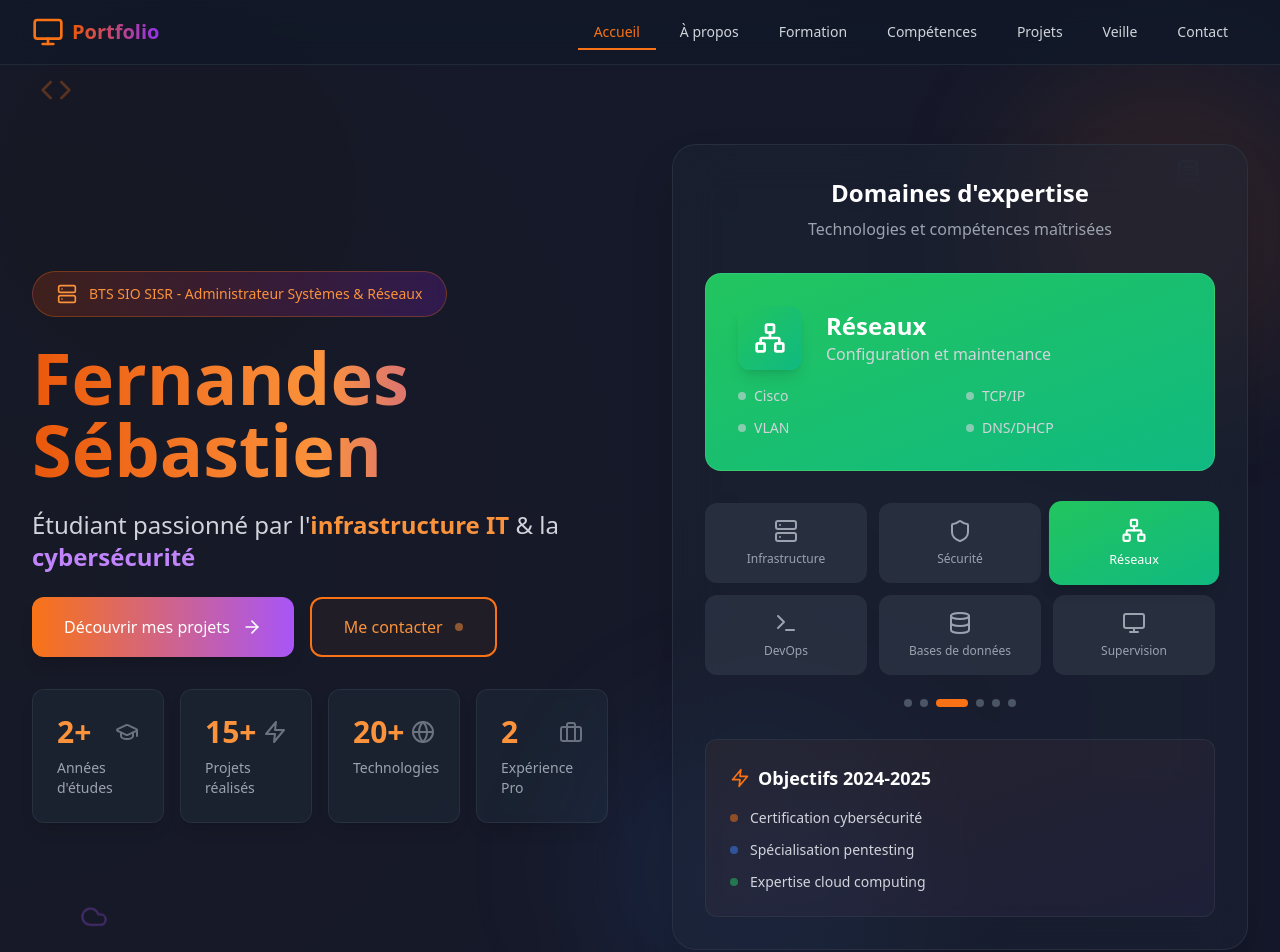
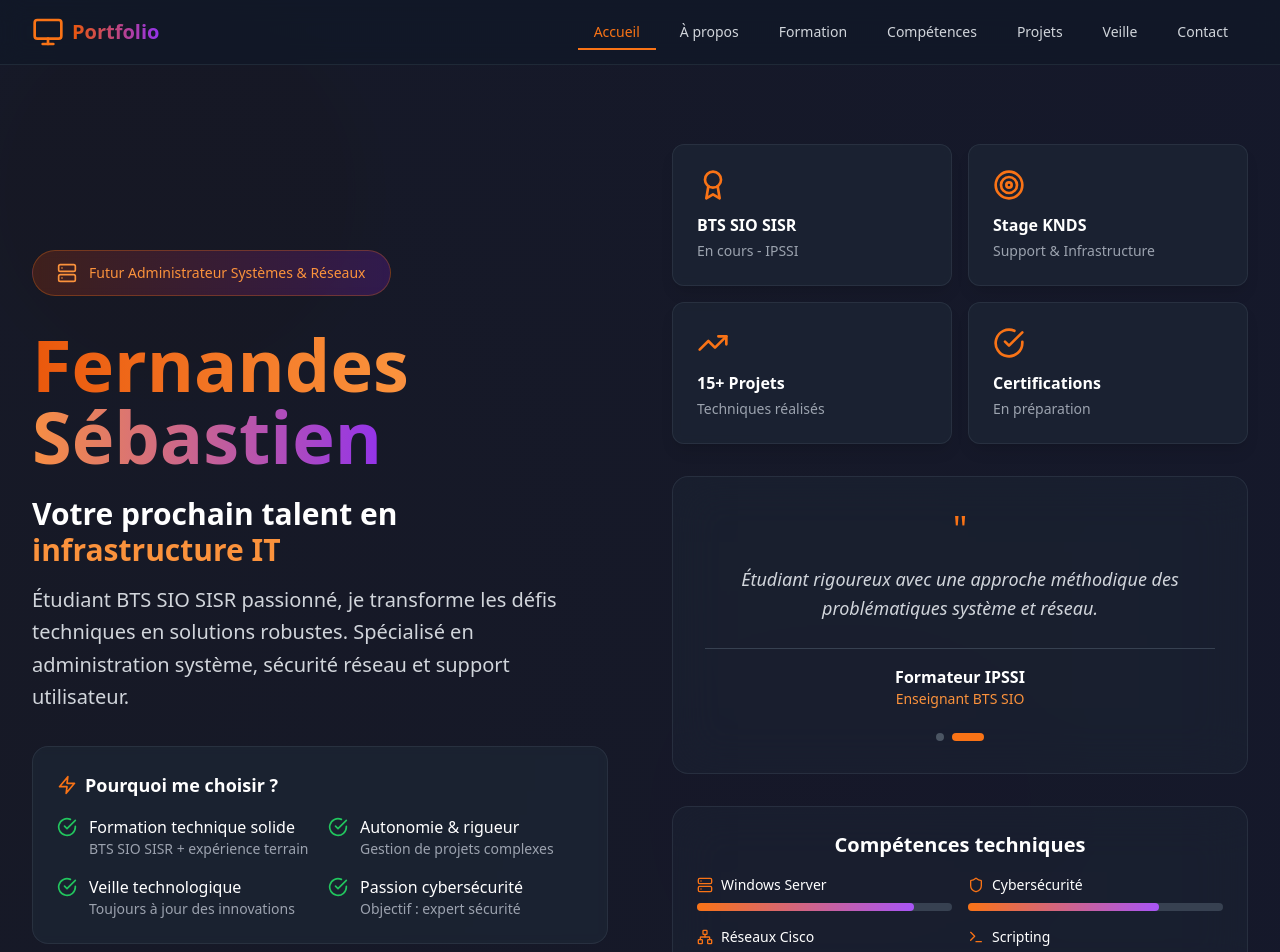
Before and after one commit to CapitaineRick/Portfolio, a React (Vite) app: page / in a window 1280 px wide. Shown: the top 952 px of the page. Built offline with nearby package versions, Linux system fonts and the light colour scheme.

Commit message:
Hero section plus vendeur et professionnel

```diff
--- a/src/components/sections/Hero.tsx
+++ b/src/components/sections/Hero.tsx
@@ -1,53 +1,28 @@
 import React, { useEffect, useRef, useState } from 'react';
-import { Server, ArrowRight, Terminal, Shield, Network, Code, Database, Cloud, Cpu, HardDrive, Wifi, Lock, Monitor, Zap, Globe, GraduationCap, Briefcase } from 'lucide-react';
+import { Server, ArrowRight, Terminal, Shield, Network, Code, Database, Cloud, Cpu, HardDrive, Wifi, Lock, Monitor, Zap, Globe, GraduationCap, Briefcase, Award, Target, TrendingUp, CheckCircle } from 'lucide-react';
 
 const Hero: React.FC = () => {
   const heroRef = useRef<HTMLDivElement>(null);
-  const [activeSkill, setActiveSkill] = useState(0);
+  const [currentTestimonial, setCurrentTestimonial] = useState(0);
 
-  const skills = [
+  const testimonials = [
     {
-      icon: Server,
-      label: 'Infrastructure',
-      gradient: 'from-orange-500 to-red-500',
-      description: 'Administration système Windows & Linux',
-      technologies: ['Windows Server', 'Linux', 'VMware', 'Proxmox']
+      text: "Sébastien a démontré une excellente maîtrise technique et une grande autonomie lors de son stage.",
+      author: "Responsable IT - KNDS",
+      role: "Maître de stage"
     },
     {
-      icon: Shield,
-      label: 'Sécurité',
-      gradient: 'from-blue-500 to-cyan-500',
-      description: 'Protection et audit des systèmes',
-      technologies: ['Pare-feu', 'VPN', 'Wireshark', 'Kali Linux']
-    },
-    {
-      icon: Network,
-      label: 'Réseaux',
-      gradient: 'from-green-500 to-emerald-500',
-      description: 'Configuration et maintenance',
-      technologies: ['Cisco', 'TCP/IP', 'VLAN', 'DNS/DHCP']
-    },
-    {
-      icon: Terminal,
-      label: 'DevOps',
-      gradient: 'from-purple-500 to-pink-500',
-      description: 'Automatisation et scripts',
-      technologies: ['Bash', 'PowerShell', 'Python', 'Docker']
-    },
-    {
-      icon: Database,
-      label: 'Bases de données',
-      gradient: 'from-indigo-500 to-purple-500',
-      description: 'Gestion et administration',
-      technologies: ['MySQL', 'PostgreSQL', 'MongoDB', 'Redis']
-    },
-    {
-      icon: Monitor,
-      label: 'Supervision',
-      gradient: 'from-teal-500 to-green-500',
-      description: 'Monitoring et alertes',
-      technologies: ['Zabbix', 'Nagios', 'Grafana', 'GLPI']
+      text: "Étudiant rigoureux avec une approche méthodique des problématiques système et réseau.",
+      author: "Formateur IPSSI",
+      role: "Enseignant BTS SIO"
     }
+  ];
+
+  const achievements = [
+    { icon: Award, label: "BTS SIO SISR", desc: "En cours - IPSSI" },
+    { icon: Target, label: "Stage KNDS", desc: "Support & Infrastructure" },
+    { icon: TrendingUp, label: "15+ Projets", desc: "Techniques réalisés" },
+    { icon: CheckCircle, label: "Certifications", desc: "En préparation" }
   ];
 
   useEffect(() => {
@@ -74,11 +49,11 @@ const Hero: React.FC = () => {
 
   useEffect(() => {
     const interval = setInterval(() => {
-      setActiveSkill((prev) => (prev + 1) % skills.length);
-    }, 3000);
+      setCurrentTestimonial((prev) => (prev + 1) % testimonials.length);
+    }, 4000);
 
     return () => clearInterval(interval);
-  }, [skills.length]);
+  }, [testimonials.length]);
 
   const scrollToProjects = () => {
     const projectsSection = document.querySelector('#projects');
@@ -99,27 +74,11 @@ const Hero: React.FC = () => {
       id="home"
       className="min-h-screen flex items-center justify-center relative overflow-hidden"
     >
-      {/* Background Elements Enhanced */}
+      {/* Background Elements */}
       <div className="absolute inset-0">
         <div className="absolute top-0 -left-4 w-96 h-96 bg-orange-500/10 rounded-full mix-blend-multiply filter blur-xl animate-blob" />
         <div className="absolute -bottom-8 -right-4 w-96 h-96 bg-blue-500/10 rounded-full mix-blend-multiply filter blur-xl animate-blob animation-delay-2000" />
         <div className="absolute top-1/2 left-1/2 w-96 h-96 bg-purple-500/10 rounded-full mix-blend-multiply filter blur-xl animate-blob animation-delay-4000" />
-
-        {/* Floating Tech Icons */}
-        <div className="absolute inset-0 overflow-hidden pointer-events-none">
-          <div className="absolute top-20 left-10 animate-bounce" style={{ animationDelay: '0s', animationDuration: '3s' }}>
-            <Code className="w-8 h-8 text-orange-500/30" />
-          </div>
-          <div className="absolute top-40 right-20 animate-bounce" style={{ animationDelay: '1s', animationDuration: '4s' }}>
-            <Database className="w-6 h-6 text-blue-500/30" />
-          </div>
-          <div className="absolute bottom-40 left-20 animate-bounce" style={{ animationDelay: '2s', animationDuration: '3.5s' }}>
-            <Cloud className="w-7 h-7 text-purple-500/30" />
-          </div>
-          <div className="absolute bottom-20 right-10 animate-bounce" style={{ animationDelay: '0.5s', animationDuration: '4.5s' }}>
-            <Wifi className="w-5 h-5 text-green-500/30" />
-          </div>
-        </div>
       </div>
 
       <div className="max-w-7xl mx-auto px-4 sm:px-6 lg:px-8 py-20 relative">
@@ -127,23 +86,72 @@ const Hero: React.FC = () => {
           ref={heroRef}
           className="flex flex-col lg:flex-row items-center gap-16 transition-all duration-300 opacity-0 translate-y-10"
         >
-          {/* Left Column - Enhanced */}
+          {/* Left Column - Value Proposition */}
           <div className="lg:w-1/2 space-y-8">
-            <div className="space-y-6 text-center lg:text-left">
+            {/* Badge professionnel */}
             <div className="inline-flex items-center gap-3 px-6 py-3 rounded-full bg-gradient-to-r from-orange-900/40 to-purple-900/40 backdrop-blur-sm border border-orange-500/30 text-orange-400 text-sm font-medium">
               <Server className="w-5 h-5" />
-                BTS SIO SISR - Administrateur Systèmes & Réseaux
+              Futur Administrateur Systèmes & Réseaux
             </div>
 
-              <div>
-                <h1 className="text-5xl md:text-6xl lg:text-7xl font-bold mb-6 bg-clip-text text-transparent bg-gradient-to-r from-orange-600 via-orange-400 to-purple-600 leading-tight">
+            {/* Proposition de valeur principale */}
+            <div className="space-y-6 text-center lg:text-left">
+              <h1 className="text-5xl md:text-6xl lg:text-7xl font-bold leading-tight">
+                <span className="bg-clip-text text-transparent bg-gradient-to-r from-orange-600 via-orange-400 to-purple-600">
                   Fernandes Sébastien
+                </span>
               </h1>
-                <p className="text-xl md:text-2xl text-gray-300 leading-relaxed">
-                  Étudiant passionné par l'<span className="text-orange-400 font-semibold">infrastructure IT</span> & la <span className="text-purple-400 font-semibold">cybersécurité</span>
+
+              <div className="space-y-4">
+                <h2 className="text-2xl md:text-3xl font-semibold text-white">
+                  Votre prochain talent en <span className="text-orange-400">infrastructure IT</span>
+                </h2>
+                <p className="text-xl text-gray-300 leading-relaxed max-w-2xl">
+                  Étudiant BTS SIO SISR passionné, je transforme les défis techniques en solutions robustes.
+                  Spécialisé en administration système, sécurité réseau et support utilisateur.
                 </p>
               </div>
+            </div>
 
+            {/* Proposition de valeur unique */}
+            <div className="bg-gray-800/60 backdrop-blur-sm rounded-2xl p-6 border border-gray-700/50">
+              <h3 className="text-lg font-semibold text-white mb-4 flex items-center gap-2">
+                <Zap className="w-5 h-5 text-orange-500" />
+                Pourquoi me choisir ?
+              </h3>
+              <div className="grid grid-cols-1 md:grid-cols-2 gap-4">
+                <div className="flex items-start gap-3">
+                  <CheckCircle className="w-5 h-5 text-green-500 mt-0.5 flex-shrink-0" />
+                  <div>
+                    <div className="font-medium text-white">Formation technique solide</div>
+                    <div className="text-sm text-gray-400">BTS SIO SISR + expérience terrain</div>
+                  </div>
+                </div>
+                <div className="flex items-start gap-3">
+                  <CheckCircle className="w-5 h-5 text-green-500 mt-0.5 flex-shrink-0" />
+                  <div>
+                    <div className="font-medium text-white">Autonomie & rigueur</div>
+                    <div className="text-sm text-gray-400">Gestion de projets complexes</div>
+                  </div>
+                </div>
+                <div className="flex items-start gap-3">
+                  <CheckCircle className="w-5 h-5 text-green-500 mt-0.5 flex-shrink-0" />
+                  <div>
+                    <div className="font-medium text-white">Veille technologique</div>
+                    <div className="text-sm text-gray-400">Toujours à jour des innovations</div>
+                  </div>
+                </div>
+                <div className="flex items-start gap-3">
+                  <CheckCircle className="w-5 h-5 text-green-500 mt-0.5 flex-shrink-0" />
+                  <div>
+                    <div className="font-medium text-white">Passion cybersécurité</div>
+                    <div className="text-sm text-gray-400">Objectif : expert sécurité</div>
+                  </div>
+                </div>
+              </div>
+            </div>
+
+            {/* Call to Action */}
             <div className="flex flex-wrap gap-4 justify-center lg:justify-start">
               <button
                 onClick={scrollToProjects}
@@ -152,9 +160,8 @@ const Hero: React.FC = () => {
                           transition-all duration-300 shadow-lg hover:shadow-orange-500/25
                           flex items-center gap-3 font-medium relative overflow-hidden"
               >
-                  <span className="relative z-10">Découvrir mes projets</span>
+                <span className="relative z-10">Voir mes réalisations</span>
                 <ArrowRight className="w-5 h-5 relative z-10 group-hover:translate-x-1 transition-transform" />
-                  <div className="absolute inset-0 bg-gradient-to-r from-orange-600 to-purple-600 opacity-0 group-hover:opacity-100 transition-opacity"></div>
               </button>
               <button
                 onClick={scrollToContact}
@@ -163,137 +170,93 @@ const Hero: React.FC = () => {
                           transform hover:scale-105 transition-all duration-300
                           flex items-center gap-3 font-medium backdrop-blur-sm"
               >
-                  <span>Me contacter</span>
+                <span>Discutons de votre projet</span>
                 <div className="w-2 h-2 rounded-full bg-current animate-pulse"></div>
               </button>
             </div>
           </div>
 
-            {/* Enhanced Stats */}
-            <div className="grid grid-cols-2 md:grid-cols-4 gap-4">
+          {/* Right Column - Crédibilité & Social Proof */}
+          <div className="lg:w-1/2 relative">
+            <div className="space-y-8">
+
+              {/* Achievements Grid */}
+              <div className="grid grid-cols-2 gap-4">
+                {achievements.map((achievement, index) => (
+                  <div key={index} className="group p-6 rounded-xl bg-gray-800/60 backdrop-blur-sm shadow-lg border border-gray-700/50 hover:border-orange-500/50 transition-all duration-300 hover:scale-105">
+                    <achievement.icon className="w-8 h-8 text-orange-500 mb-3 group-hover:scale-110 transition-transform" />
+                    <div className="font-bold text-white mb-1">{achievement.label}</div>
+                    <div className="text-sm text-gray-400">{achievement.desc}</div>
+                  </div>
+                ))}
+              </div>
+
+              {/* Testimonial Carousel */}
+              <div className="relative bg-gray-800/40 backdrop-blur-xl rounded-2xl p-8 border border-gray-700/50">
+                <div className="text-center">
+                  <div className="text-4xl text-orange-500 mb-4">"</div>
+                  <blockquote className="text-lg text-gray-300 mb-6 italic leading-relaxed">
+                    {testimonials[currentTestimonial].text}
+                  </blockquote>
+                  <div className="border-t border-gray-700 pt-4">
+                    <div className="font-semibold text-white">
+                      {testimonials[currentTestimonial].author}
+                    </div>
+                    <div className="text-sm text-orange-400">
+                      {testimonials[currentTestimonial].role}
+                    </div>
+                  </div>
+                </div>
+
+                {/* Testimonial indicators */}
+                <div className="flex justify-center gap-2 mt-6">
+                  {testimonials.map((_, index) => (
+                    <button
+                      key={index}
+                      onClick={() => setCurrentTestimonial(index)}
+                      className={`w-2 h-2 rounded-full transition-all duration-300 ${
+                        currentTestimonial === index ? 'bg-orange-500 w-8' : 'bg-gray-600'
+                      }`}
+                    />
+                  ))}
+                </div>
+              </div>
+
+              {/* Compétences clés */}
+              <div className="bg-gray-800/40 backdrop-blur-xl rounded-2xl p-6 border border-gray-700/50">
+                <h3 className="text-xl font-bold text-white mb-4 text-center">Compétences techniques</h3>
+                <div className="grid grid-cols-2 gap-4">
                   {[
-                { value: '2+', label: 'Années d\'études', icon: GraduationCap },
-                { value: '15+', label: 'Projets réalisés', icon: Zap },
-                { value: '20+', label: 'Technologies', icon: Globe },
-                { value: '2', label: 'Expérience Pro', icon: Briefcase }
-              ].map((stat, index) => (
-                <div key={index} className="group p-6 rounded-xl bg-gray-800/60 backdrop-blur-sm shadow-lg border border-gray-700/50 hover:border-orange-500/50 transition-all duration-300 hover:scale-105">
-                  <div className="flex items-center justify-between mb-2">
-                    <div className="font-bold text-3xl text-orange-400 group-hover:text-orange-300 transition-colors">
-                      {stat.value}
+                    { icon: Server, label: 'Windows Server', level: 85 },
+                    { icon: Shield, label: 'Cybersécurité', level: 75 },
+                    { icon: Network, label: 'Réseaux Cisco', level: 80 },
+                    { icon: Terminal, label: 'Scripting', level: 70 }
+                  ].map((skill, index) => (
+                    <div key={index} className="space-y-2">
+                      <div className="flex items-center gap-2">
+                        <skill.icon className="w-4 h-4 text-orange-500" />
+                        <span className="text-sm font-medium text-white">{skill.label}</span>
                       </div>
-                    <stat.icon className="w-6 h-6 text-gray-500 group-hover:text-orange-400 transition-colors" />
-                  </div>
-                  <div className="text-sm text-gray-400 group-hover:text-gray-300 transition-colors">
-                    {stat.label}
+                      <div className="w-full bg-gray-700 rounded-full h-2">
+                        <div
+                          className="bg-gradient-to-r from-orange-500 to-purple-500 h-2 rounded-full transition-all duration-1000"
+                          style={{ width: `${skill.level}%` }}
+                        />
                       </div>
                     </div>
                   ))}
                 </div>
               </div>
 
-          {/* Right Column - Completely Redesigned */}
-          <div className="lg:w-1/2 relative">
-            {/* Background Effects */}
-            <div className="absolute -top-20 -right-20 w-80 h-80 bg-orange-500/10 rounded-full filter blur-3xl"></div>
-            <div className="absolute -bottom-20 -left-20 w-80 h-80 bg-blue-500/10 rounded-full filter blur-3xl"></div>
-
-            {/* Main Interactive Panel */}
-            <div className="relative bg-gray-800/40 backdrop-blur-xl rounded-3xl p-8 shadow-2xl border border-gray-700/50">
-
-              {/* Header */}
-              <div className="text-center mb-8">
-                <h3 className="text-2xl font-bold text-white mb-2">Domaines d'expertise</h3>
-                <p className="text-gray-400">Technologies et compétences maîtrisées</p>
+              {/* Disponibilité */}
+              <div className="bg-gradient-to-r from-green-900/20 to-emerald-900/20 rounded-xl p-6 border border-green-500/30">
+                <div className="flex items-center gap-3 mb-2">
+                  <div className="w-3 h-3 rounded-full bg-green-500 animate-pulse"></div>
+                  <span className="font-semibold text-white">Disponible pour alternance</span>
                 </div>
-
-              {/* Active Skill Display */}
-              <div className="mb-8">
-                <div className={`relative p-8 rounded-2xl bg-gradient-to-br ${skills[activeSkill].gradient} bg-opacity-10 border border-white/10`}>
-                  <div className="flex items-center gap-6 mb-4">
-                    <div className={`p-4 rounded-xl bg-gradient-to-br ${skills[activeSkill].gradient} shadow-lg`}>
-                      {(() => {
-                        const IconComponent = skills[activeSkill].icon;
-                        return <IconComponent className="w-8 h-8 text-white" />;
-                      })()}
-                    </div>
-                    <div>
-                      <h4 className="text-2xl font-bold text-white">{skills[activeSkill].label}</h4>
-                      <p className="text-gray-300">{skills[activeSkill].description}</p>
-                    </div>
-                  </div>
-
-                  {/* Technologies */}
-                  <div className="grid grid-cols-2 gap-3">
-                    {skills[activeSkill].technologies.map((tech, index) => (
-                      <div key={index} className="flex items-center gap-2 text-sm text-gray-300">
-                        <div className="w-2 h-2 rounded-full bg-current opacity-60"></div>
-                        <span>{tech}</span>
-                      </div>
-                    ))}
-                  </div>
-                </div>
-              </div>
-
-              {/* Skill Navigation */}
-              <div className="grid grid-cols-3 gap-3">
-                {skills.map((skill, index) => {
-                  const SkillIcon = skill.icon;
-                  return (
-                    <button
-                      key={index}
-                      onClick={() => setActiveSkill(index)}
-                      className={`group p-4 rounded-xl transition-all duration-300 ${
-                        activeSkill === index
-                          ? `bg-gradient-to-br ${skill.gradient} shadow-lg scale-105`
-                          : 'bg-gray-700/50 hover:bg-gray-700 hover:scale-105'
-                      }`}
-                    >
-                      <SkillIcon className={`w-6 h-6 mx-auto mb-2 ${
-                        activeSkill === index ? 'text-white' : 'text-gray-400 group-hover:text-white'
-                      } transition-colors`} />
-                      <div className={`text-xs font-medium ${
-                        activeSkill === index ? 'text-white' : 'text-gray-400 group-hover:text-white'
-                      } transition-colors`}>
-                        {skill.label}
-                      </div>
-                    </button>
-                  );
-                })}
-              </div>
-
-              {/* Progress Indicators */}
-              <div className="flex justify-center gap-2 mt-6">
-                {skills.map((_, index) => (
-                  <div
-                    key={index}
-                    className={`w-2 h-2 rounded-full transition-all duration-300 ${
-                      activeSkill === index ? 'bg-orange-500 w-8' : 'bg-gray-600'
-                    }`}
-                  />
-                ))}
-              </div>
-
-              {/* Current Focus */}
-              <div className="mt-8 p-6 bg-gradient-to-br from-orange-500/5 to-purple-500/5 rounded-xl border border-gray-700/50">
-                <h4 className="text-lg font-semibold mb-4 text-white flex items-center gap-2">
-                  <Zap className="w-5 h-5 text-orange-500" />
-                  Objectifs 2024-2025
-                </h4>
-                <ul className="space-y-3">
-                  <li className="flex items-center gap-3 text-sm text-gray-300">
-                    <div className="w-2 h-2 rounded-full bg-orange-500 animate-pulse"></div>
-                    Certification cybersécurité
-                  </li>
-                  <li className="flex items-center gap-3 text-sm text-gray-300">
-                    <div className="w-2 h-2 rounded-full bg-blue-500 animate-pulse"></div>
-                    Spécialisation pentesting
-                  </li>
-                  <li className="flex items-center gap-3 text-sm text-gray-300">
-                    <div className="w-2 h-2 rounded-full bg-green-500 animate-pulse"></div>
-                    Expertise cloud computing
-                  </li>
-                </ul>
+                <p className="text-sm text-gray-300">
+                  Recherche active d'une alternance en administration système/réseau pour septembre 2024
+                </p>
               </div>
             </div>
           </div>
```
Lines whose indentation alone changed are shown as unchanged.
